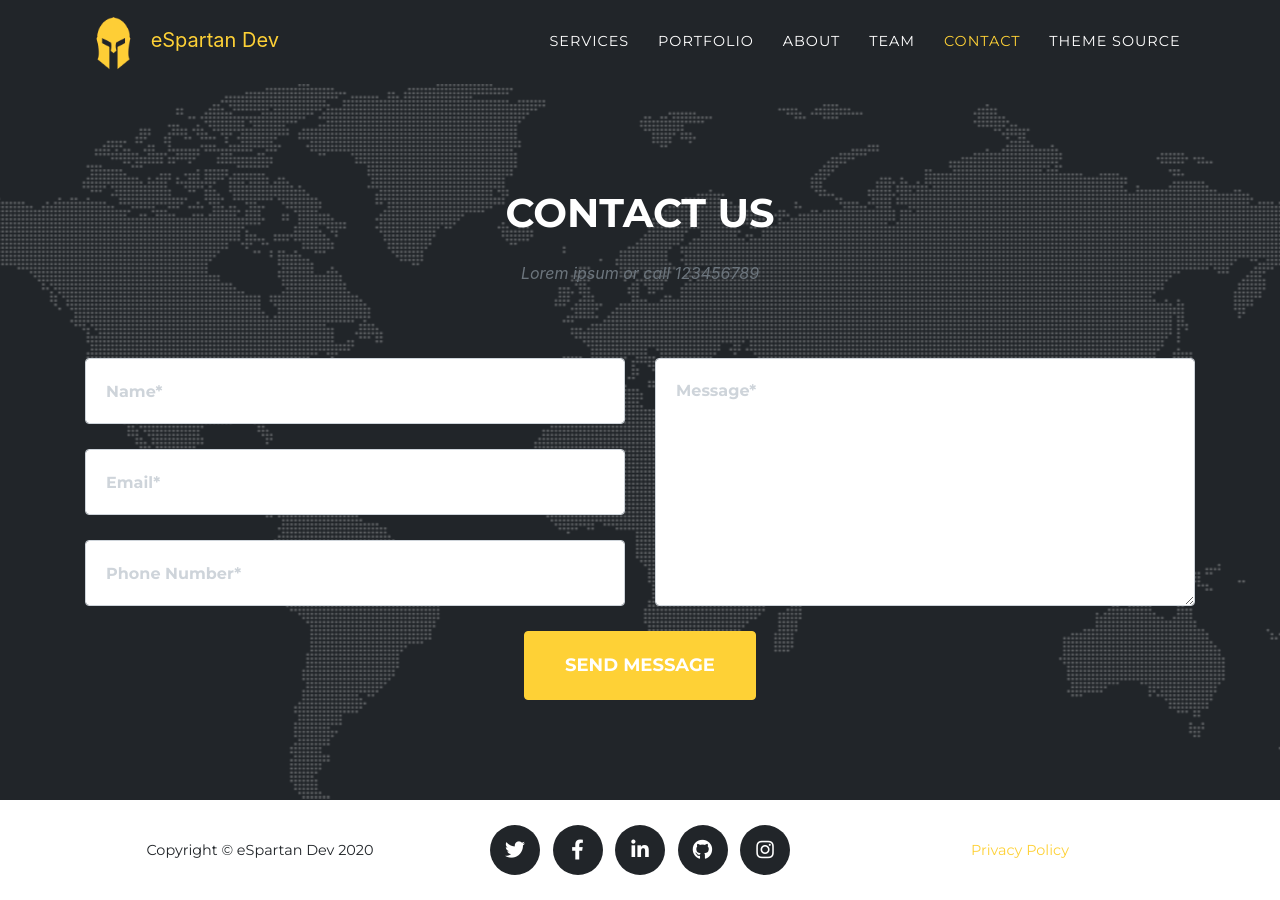
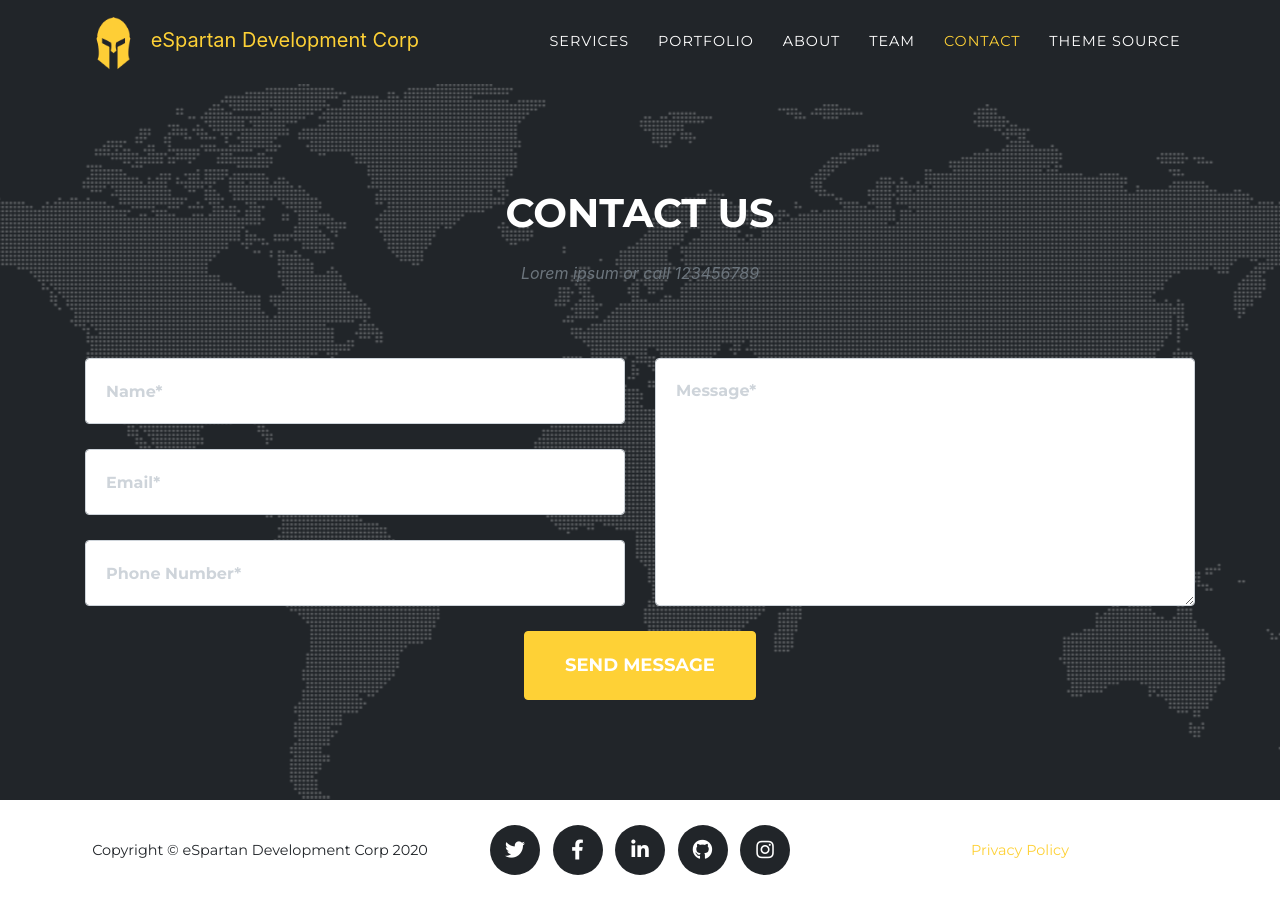
Before and after one commit to SpartanDevelopmentCorporation/spartan.github.io, a Jekyll site: the page built from index.md, in a window 1280 px wide and 900 px high, scrolled down 5261 px. Built offline with Jekyll 4.4.1, drawn with Linux system fonts in a browser that asks for light colours; some web fonts are replaced.

Commit message:
Update _config.yml

```diff
--- a/_config.yml
+++ b/_config.yml
@@ -16,7 +16,8 @@ theme: jekyll-agency
 url    : "" # the base hostname & protocol for your site, e.g. http://example.com
 baseurl: "" # the subpath of your site, e.g. /blog
 
-title      : eSpartan Dev
+title      : eSpartan Development Corp
+logo-title : eSpartan Dev
 email      : info@spartan.sh #this is also the email contact forms will go to
 description: "Site description"
 author     : Spartan
```
